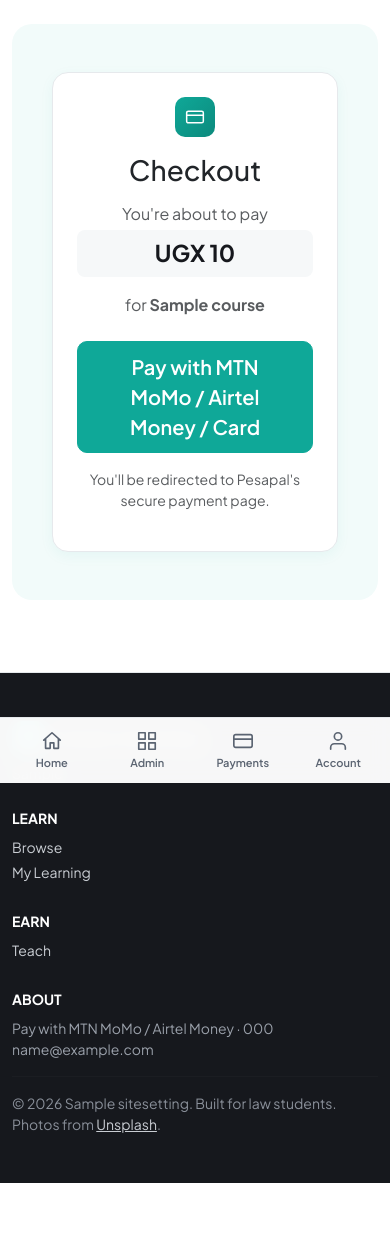
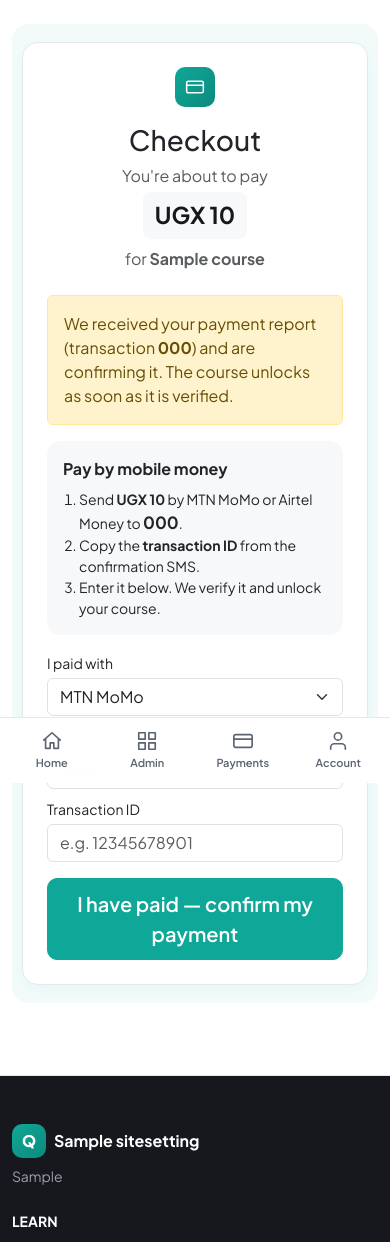
Before and after one commit to irenenairuba125-design/sh, a Django app: page /payments/checkout/1/ in a window 390 px wide. Shown: the part 61-1303 px from the top of the page. Before the commit the page ends 1244 px from the top, so only its background shows below. Run offline with Django 5.2, Linux system fonts and the light colour scheme; a user stored in the database is signed in; tables that the repository leaves empty hold one stand-in row (values such as "Sample post").

Commit message:
Add manual mobile-money payments with admin approval
Students send money to the school's MTN/Airtel number and submit the
transaction ID; admins approve or reject on the Payments page. The
online Pesapal button only shows when Pesapal keys are configured.
Adds payer phone and duplicate-ID protection, plus 11 tests (60 total).

Co-Authored-By: Claude Sonnet 5 <noreply@anthropic.com>

```diff
--- a/core/templates/base.html
+++ b/core/templates/base.html
@@ -154,6 +154,7 @@
     body { padding-bottom: calc(68px + env(safe-area-inset-bottom)); }
     .navbar .container { flex-wrap: nowrap; }
     .navbar-brand small { display: none; }
+    .section-tint { padding: 18px 10px; border-radius: 16px; }
     .top-links { display: none !important; }
     footer { margin-bottom: 0; }
     .bottom-nav {
--- a/core/tests.py
+++ b/core/tests.py
@@ -152,6 +152,7 @@ class Streaming(Base):
 PESAPAL_OK = {'order_tracking_id': 'trk-1', 'redirect_url': 'https://pay.example/redirect'}
 
 
+@override_settings(PESAPAL_CONSUMER_KEY='k', PESAPAL_CONSUMER_SECRET='s', PESAPAL_IPN_ID='i')
 class Payments(Base):
     def test_checkout_requires_login_and_phone(self):
         url = reverse('payments:checkout', args=[self.course.id])
--- a/courses/views.py
+++ b/courses/views.py
@@ -65,9 +65,11 @@ def course_detail(request, pk):
 def my_learning(request):
     enrollments = Enrollment.objects.filter(user=request.user, is_paid=True).select_related('course')
     certificates = request.user.certificates.select_related('course').all()
+    pending = Payment.objects.filter(user=request.user, status=Payment.Status.PENDING).exclude(momo_code='').select_related('course')
     return render(request, 'courses/my_learning.html', {
         'enrollments': enrollments,
         'certificates': certificates,
+        'pending': pending,
     })
 
 
--- a/payments/models.py
+++ b/payments/models.py
@@ -45,7 +45,8 @@ class Payment(models.Model):
     status = models.CharField(max_length=10, choices=Status.choices, default=Status.PENDING)
     merchant_reference = models.CharField(max_length=64, unique=True)
     pesapal_order_tracking_id = models.CharField(max_length=100, blank=True)
-    momo_code = models.CharField(max_length=100, blank=True, help_text='Confirmation code returned by Pesapal')
+    momo_code = models.CharField(max_length=100, blank=True, help_text='Mobile-money transaction ID (or Pesapal confirmation code)')
+    payer_phone = models.CharField(max_length=20, blank=True, help_text='Phone the student paid from (manual payments)')
     created_at = models.DateTimeField(auto_now_add=True)
     updated_at = models.DateTimeField(auto_now=True)
 
--- a/payments/templates/payments/checkout.html
+++ b/payments/templates/payments/checkout.html
@@ -2,20 +2,65 @@
 {% block content %}
 <div class="section-tint">
 <div class="row justify-content-center">
-  <div class="col-md-6">
-    <div class="card p-4 text-center">
+  <div class="col-lg-7">
+    <div class="card p-4">
+      <div class="text-center">
         <div class="icon-chip mx-auto mb-3" style="background:linear-gradient(135deg, var(--teal), var(--teal-dark));">
           <svg viewBox="0 0 24 24" fill="none" stroke="currentColor" stroke-width="1.8" stroke-linecap="round" stroke-linejoin="round"><rect x="2" y="5" width="20" height="14" rx="2"/><path d="M2 10h20"/></svg>
         </div>
-      <h1 class="mb-3">Checkout</h1>
+        <h1 class="mb-2">Checkout</h1>
         <p class="mb-1 text-muted">You're about to pay</p>
-      <div class="badge-price fs-3 mb-3 d-inline-block">UGX {{ course.price|floatformat:"0g" }}</div>
+        <div class="badge-price fs-3 mb-2 d-inline-block">UGX {{ course.price|floatformat:"0g" }}</div>
         <p class="text-muted mb-4">for <strong>{{ course.title }}</strong></p>
-      <form method="post">
+      </div>
+
+      {% if pending %}
+        <div class="alert alert-warning">
+          We received your payment report (transaction <strong>{{ pending.momo_code }}</strong>) and are confirming it.
+          The course unlocks as soon as it is verified.
+        </div>
+      {% endif %}
+
+      {% if pesapal_enabled %}
+        <form method="post" class="mb-3">
           {% csrf_token %}
-        <button class="btn btn-teal btn-lg w-100">Pay with MTN MoMo / Airtel Money / Card</button>
+          <button class="btn btn-teal btn-lg w-100">Pay online with MTN MoMo / Airtel Money / Card</button>
+          <p class="small text-muted text-center mt-2 mb-0">You'll be taken to Pesapal's secure payment page and unlocked automatically.</p>
         </form>
-      <p class="small text-muted mt-3">You'll be redirected to Pesapal's secure payment page.</p>
+      {% endif %}
+
+      {% if momo_number %}
+        {% if pesapal_enabled %}<div class="text-center text-muted small my-3">or pay manually</div>{% endif %}
+        <div class="p-3 mb-3" style="background:var(--bg-soft);border-radius:14px;">
+          <div class="fw-bold mb-2">Pay by mobile money</div>
+          <ol class="mb-0 ps-3 small">
+            <li>Send <strong>UGX {{ course.price|floatformat:"0g" }}</strong> by MTN MoMo or Airtel Money to <strong style="font-size:1.05rem;">{{ momo_number }}</strong>.</li>
+            <li>Copy the <strong>transaction ID</strong> from the confirmation SMS.</li>
+            <li>Enter it below. We verify it and unlock your course.</li>
+          </ol>
+        </div>
+        <form method="post" action="{% url 'payments:manual' course.id %}">
+          {% csrf_token %}
+          <div class="row g-2 mb-2">
+            <div class="col-sm-5">
+              <label class="form-label small mb-1" for="method">I paid with</label>
+              <select name="method" id="method" class="form-select">
+                <option value="mtn">MTN MoMo</option>
+                <option value="airtel">Airtel Money</option>
+              </select>
+            </div>
+            <div class="col-sm-7">
+              <label class="form-label small mb-1" for="payer_phone">Phone I paid from</label>
+              <input type="tel" name="payer_phone" id="payer_phone" class="form-control" value="{{ user.phone }}" placeholder="0771234567" required>
+            </div>
+          </div>
+          <label class="form-label small mb-1" for="transaction_id">Transaction ID</label>
+          <input type="text" name="transaction_id" id="transaction_id" class="form-control mb-3" placeholder="e.g. 12345678901" autocomplete="off" required>
+          <button class="btn {% if pesapal_enabled %}btn-outline-teal{% else %}btn-teal btn-lg{% endif %} w-100">I have paid &mdash; confirm my payment</button>
+        </form>
+      {% elif not pesapal_enabled %}
+        <div class="alert alert-secondary mb-0">Payments are not switched on yet. Please contact the school to enrol.</div>
+      {% endif %}
     </div>
   </div>
 </div>
--- a/payments/urls.py
+++ b/payments/urls.py
@@ -5,8 +5,10 @@ from . import views
 app_name = 'payments'
 urlpatterns = [
     path('checkout/<int:course_id>/', views.checkout, name='checkout'),
+    path('manual/<int:course_id>/', views.manual_payment, name='manual'),
     path('callback/', views.payment_callback, name='callback'),
     path('ipn/', views.payment_ipn, name='ipn'),
     path('admin/', views.admin_payments, name='admin_payments'),
     path('admin/<int:payment_id>/approve/', views.approve_payment, name='approve_payment'),
+    path('admin/<int:payment_id>/reject/', views.reject_payment, name='reject_payment'),
 ]
--- a/payments/views.py
+++ b/payments/views.py
@@ -1,6 +1,8 @@
+import re
 import uuid
 from datetime import timedelta
 
+from django.conf import settings
 from django.contrib import messages
 from django.contrib.auth.decorators import login_required
 from django.http import JsonResponse
@@ -10,9 +12,14 @@ from django.urls import reverse
 from django.utils import timezone
 
 from accounts.decorators import role_required
+from core.models import SiteSettings
 from courses.models import Course
 from .models import Enrollment, Payment
 from .services import pesapal
+
+
+def pesapal_configured():
+    return bool(settings.PESAPAL_CONSUMER_KEY and settings.PESAPAL_CONSUMER_SECRET and settings.PESAPAL_IPN_ID)
 
 
 @login_required
@@ -29,12 +36,21 @@ def checkout(request, course_id):
         return redirect('accounts:profile')
 
     if request.method != 'POST':
-        return render(request, 'payments/checkout.html', {'course': course})
+        return render(request, 'payments/checkout.html', {
+            'course': course,
+            'pesapal_enabled': pesapal_configured(),
+            'momo_number': SiteSettings.load().momo_number,
+            'pending': Payment.objects.filter(user=request.user, course=course, status=Payment.Status.PENDING).exclude(momo_code='').first(),
+        })
 
     if course.price <= 0:
         _grant_access(Payment(user=request.user, course=course))
         messages.success(request, 'You are enrolled in this free course.')
         return redirect('courses:course_detail', pk=course.id)
+
+    if not pesapal_configured():
+        messages.error(request, 'Online payment is not switched on yet. Please use the manual mobile-money option.')
+        return redirect('payments:checkout', course_id=course.id)
 
     payment = Payment.objects.create(
         user=request.user,
@@ -102,6 +118,45 @@ def _grant_access(payment):
 
 
 @login_required
+@require_POST
+def manual_payment(request, course_id):
+    """Student sent money to the school's MTN/Airtel number and reports the transaction ID.
+    The course stays locked until an admin approves it on the Payments page."""
+    course = get_object_or_404(Course, pk=course_id, is_published=True)
+    back = redirect('payments:checkout', course_id=course.id)
+
+    existing = Enrollment.objects.filter(user=request.user, course=course).first()
+    if existing and existing.is_active():
+        return redirect('courses:course_detail', pk=course.id)
+    if not SiteSettings.load().momo_number:
+        messages.error(request, 'Manual payment is not set up yet. Please contact the school.')
+        return back
+
+    method = request.POST.get('method')
+    if method not in (Payment.Method.MTN, Payment.Method.AIRTEL):
+        method = Payment.Method.OTHER
+    transaction_id = re.sub(r'\s+', '', request.POST.get('transaction_id', '')).upper()
+    payer_phone = re.sub(r'[^0-9+]', '', request.POST.get('payer_phone', ''))[:20]
+
+    if not re.fullmatch(r'[A-Z0-9]{6,40}', transaction_id):
+        messages.error(request, 'Enter the transaction ID from your mobile-money confirmation message (letters and numbers only).')
+        return back
+    if len(payer_phone) < 9:
+        messages.error(request, 'Enter the phone number you paid from.')
+        return back
+    if Payment.objects.filter(momo_code=transaction_id).exclude(status=Payment.Status.FAILED).exists():
+        messages.error(request, 'That transaction ID has already been used.')
+        return back
+
+    Payment.objects.create(
+        user=request.user, course=course, amount=course.price, method=method,
+        merchant_reference=str(uuid.uuid4()), momo_code=transaction_id, payer_phone=payer_phone,
+    )
+    messages.success(request, 'Thank you. We are confirming your payment and will unlock the course as soon as it is verified.')
+    return redirect('courses:course_detail', pk=course.id)
+
+
+@login_required
 def payment_callback(request):
     """The student's browser lands here after Pesapal's hosted payment page."""
     order_tracking_id = request.GET.get('OrderTrackingId')
@@ -139,7 +194,10 @@ def payment_ipn(request):
 
 @role_required('admin')
 def admin_payments(request):
-    payments = Payment.objects.select_related('user', 'course').order_by('-created_at')
+    payments = sorted(
+        Payment.objects.select_related('user', 'course'),
+        key=lambda p: (p.status != Payment.Status.PENDING or not p.momo_code, -p.created_at.timestamp()),
+    )
     return render(request, 'payments/admin_payments.html', {'payments': payments})
 
 
@@ -154,3 +212,16 @@ def approve_payment(request, payment_id):
     _grant_access(payment)
     messages.success(request, f'Payment approved. {payment.user} now has access to {payment.course}.')
     return redirect('payments:admin_payments')
+
+
+@role_required('admin')
+@require_POST
+def reject_payment(request, payment_id):
+    payment = get_object_or_404(Payment, pk=payment_id)
+    if payment.status != Payment.Status.SUCCESS:
+        payment.status = Payment.Status.FAILED
+        payment.save()
+        messages.success(request, 'Payment rejected.')
+    else:
+        messages.error(request, 'That payment was already approved.')
+    return redirect('payments:admin_payments')
```
Also changed, not shown: core/tests_pay.py (added, +115 -0 lines), courses/templates/courses/my_learning.html (+9 -0 lines), payments/templates/payments/admin_payments.html (+10 -3 lines), README.md, payments/migrations/0002_payment_payer_phone_alter_payment_momo_code.py (added). Lines whose indentation alone changed are shown as unchanged.
